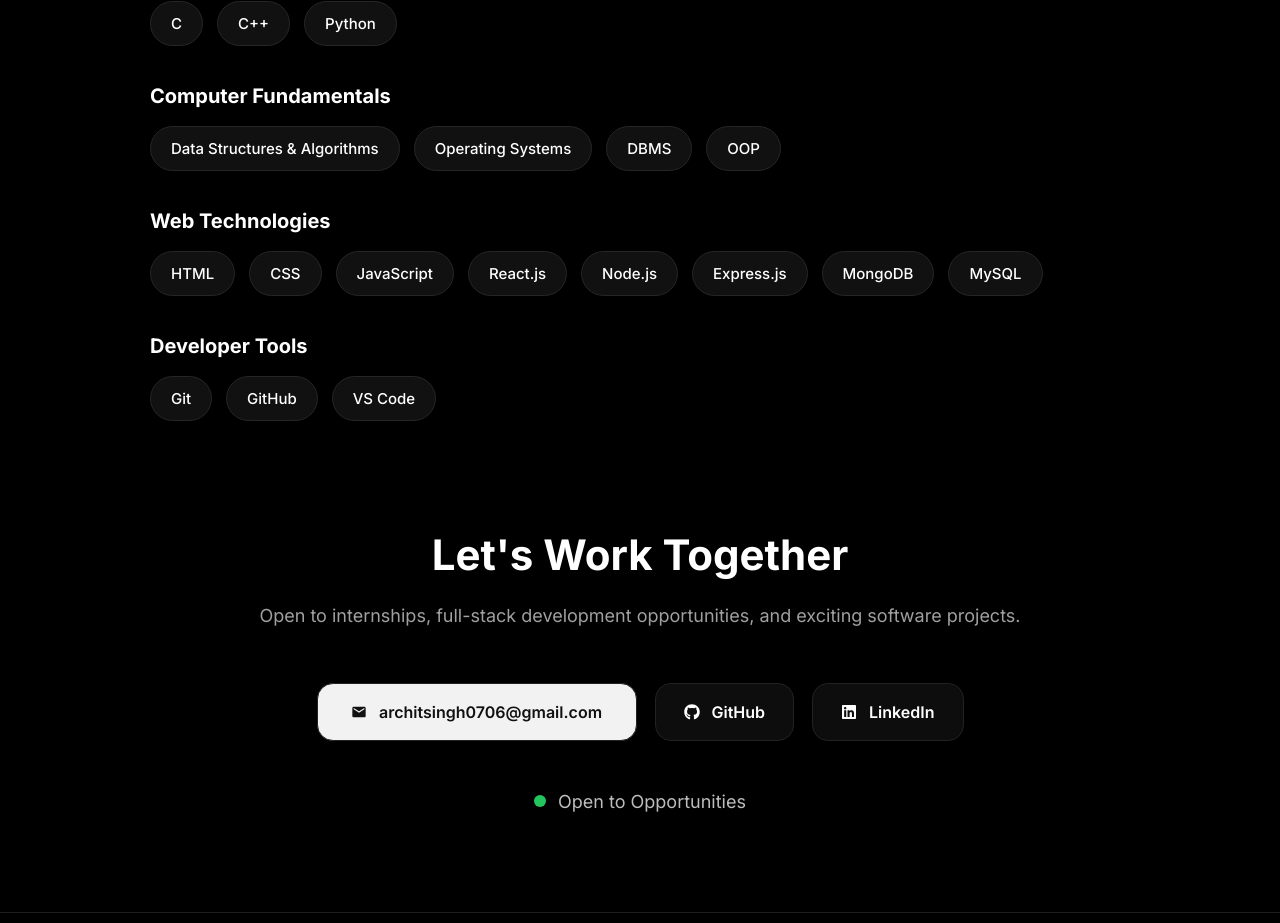
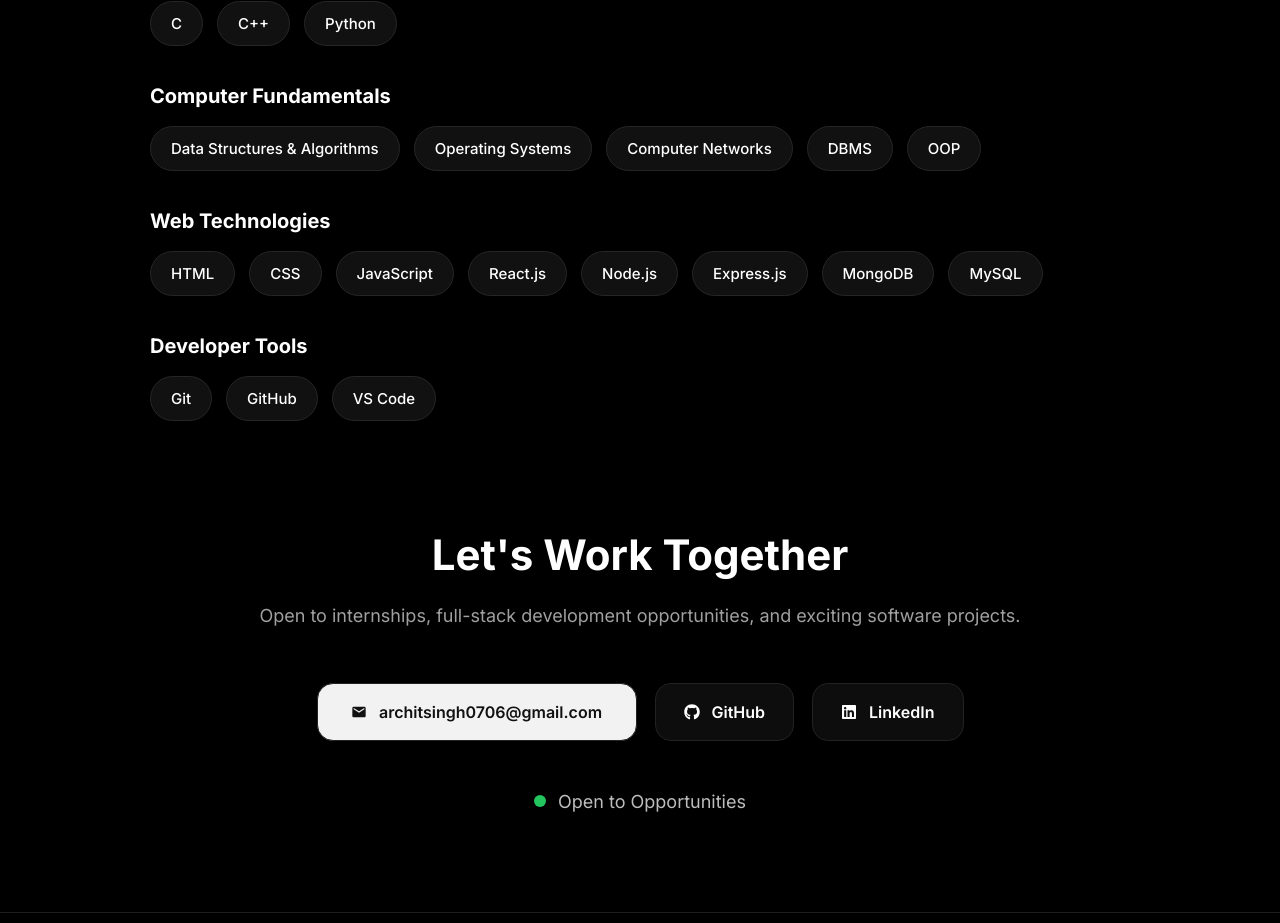
Before and after one commit to archit0706/my_portfolio, a React (Vite) app in the folder frontend/: page / in a window 1280 px wide. Shown: the part 1839-2762 px from the top of the page. Built offline with nearby package versions, Linux system fonts and the light colour scheme.

Commit message:
Skills Updated

```diff
--- a/frontend/src/sections/Skills.jsx
+++ b/frontend/src/sections/Skills.jsx
@@ -14,6 +14,7 @@
       items: [
         "Data Structures & Algorithms",
         "Operating Systems",
+        "Computer Networks",
         "DBMS",
         "OOP"
       ]
```
